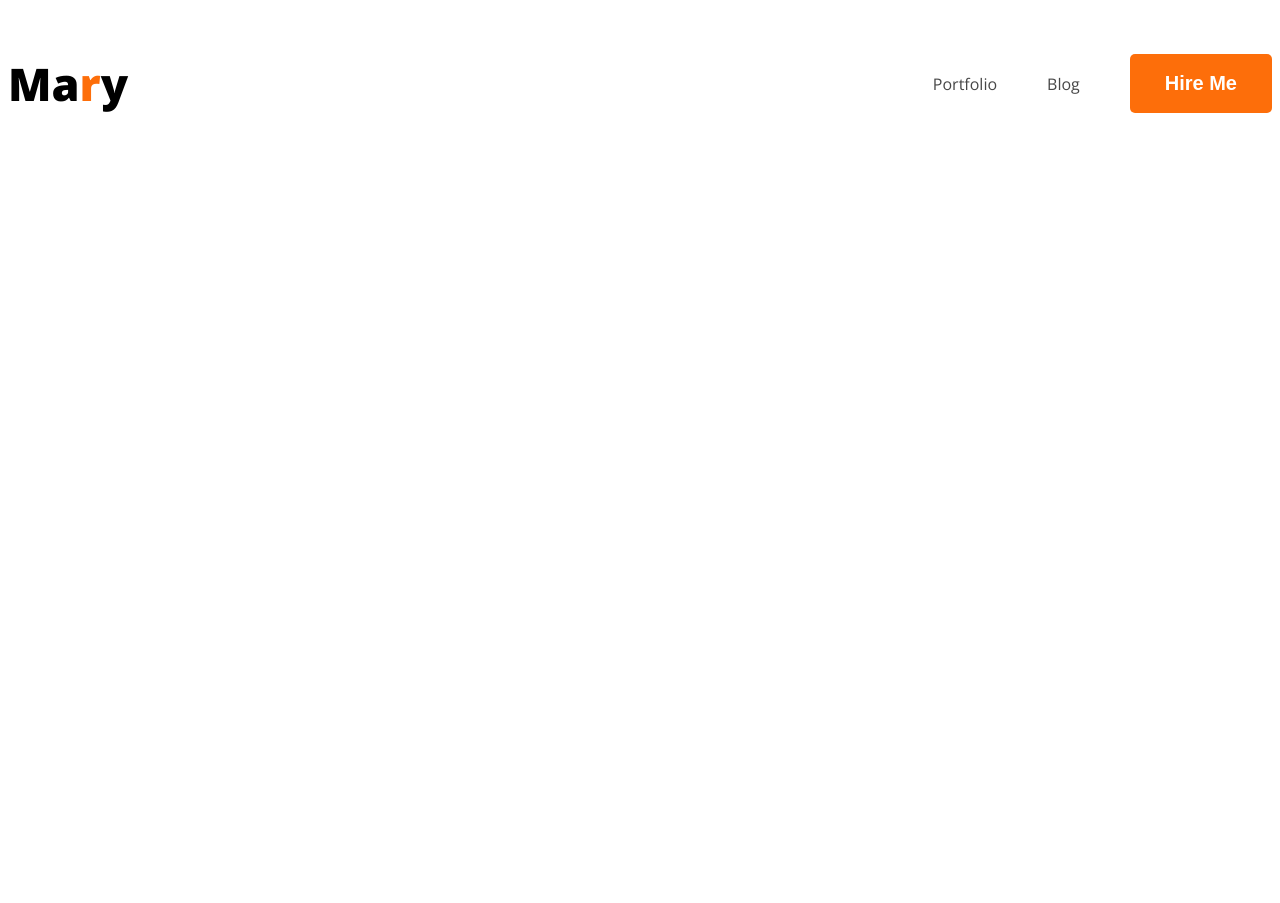
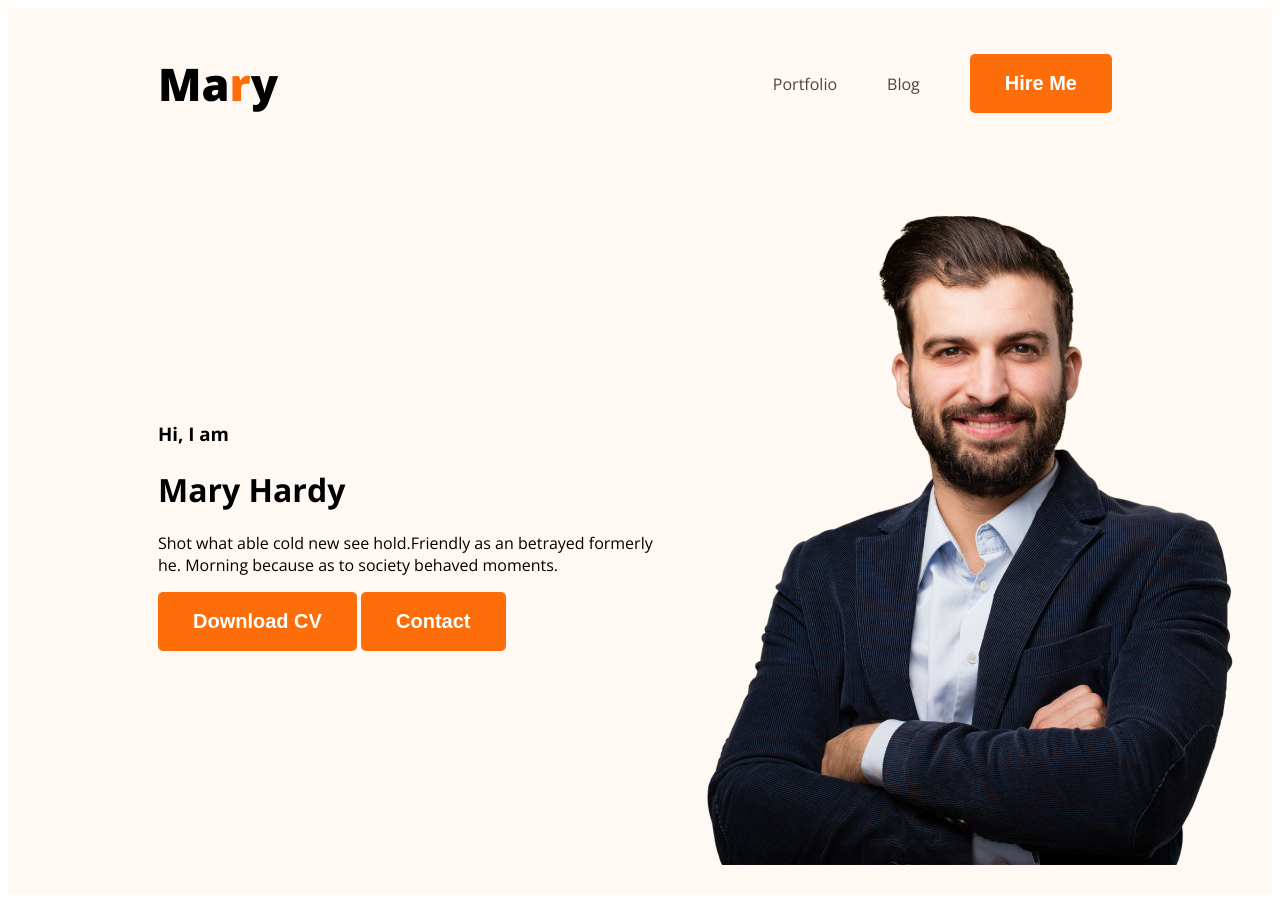
Before and after one commit to solaiman-siam/developer-portfolio, a plain HTML site: page index.html in a window 1280 px wide. Before the commit the page ends 800 px from the top, so only its background shows below. Drawn offline with nearby package versions, Linux system fonts and the light colour scheme.

Commit message:
banner content added

```diff
--- a/index.html
+++ b/index.html
@@ -13,7 +13,7 @@
 </head>
 
 <body>
-    <header>
+    <header class="header">
         <nav>
             <h3 class="nav-title">Ma<span class="text-primary">r</span>y</h3>
             <ul>
@@ -22,6 +22,16 @@
                 <li><button class="btn-primary">Hire Me</button></li>
             </ul>
         </nav>
+        <div class="banner">
+            <div class="banner-content">
+                <h3 class="banner-greeting">Hi, I  am</h3>
+                <h1 class="banner-title">Mary Hardy</h1>
+                <p>Shot what able cold new see hold.Friendly as an betrayed formerly he. Morning because as to society behaved moments.</p>
+                <button class="btn-primary">Download CV</button>
+                <button class="btn-primary">Contact</button>
+            </div>
+            <img class="profile-pic" src="images/hardy.png" alt="hardy">
+        </div>
     </header>
     <main></main>
     <footer></footer>
--- a/styles/portfolio.css
+++ b/styles/portfolio.css
@@ -20,6 +20,8 @@ nav {
   display: flex;
   justify-content: space-between;
   align-items: center;
+  padding-left: 150px;
+  padding-right: 160px;
 }
 .nav-title {
   font-size: 45px;
@@ -39,3 +41,15 @@ nav a {
   margin-right: 50px;
   color: #474747;
 }
+/* header related styles */
+.header {
+  background-color: #fff8f3;
+}
+.banner{
+    padding: 30px 30px 30px 150px;
+    display: flex;
+    align-items: center;
+}
+.banner .profile-pic{
+    width: 584px;
+}
```
